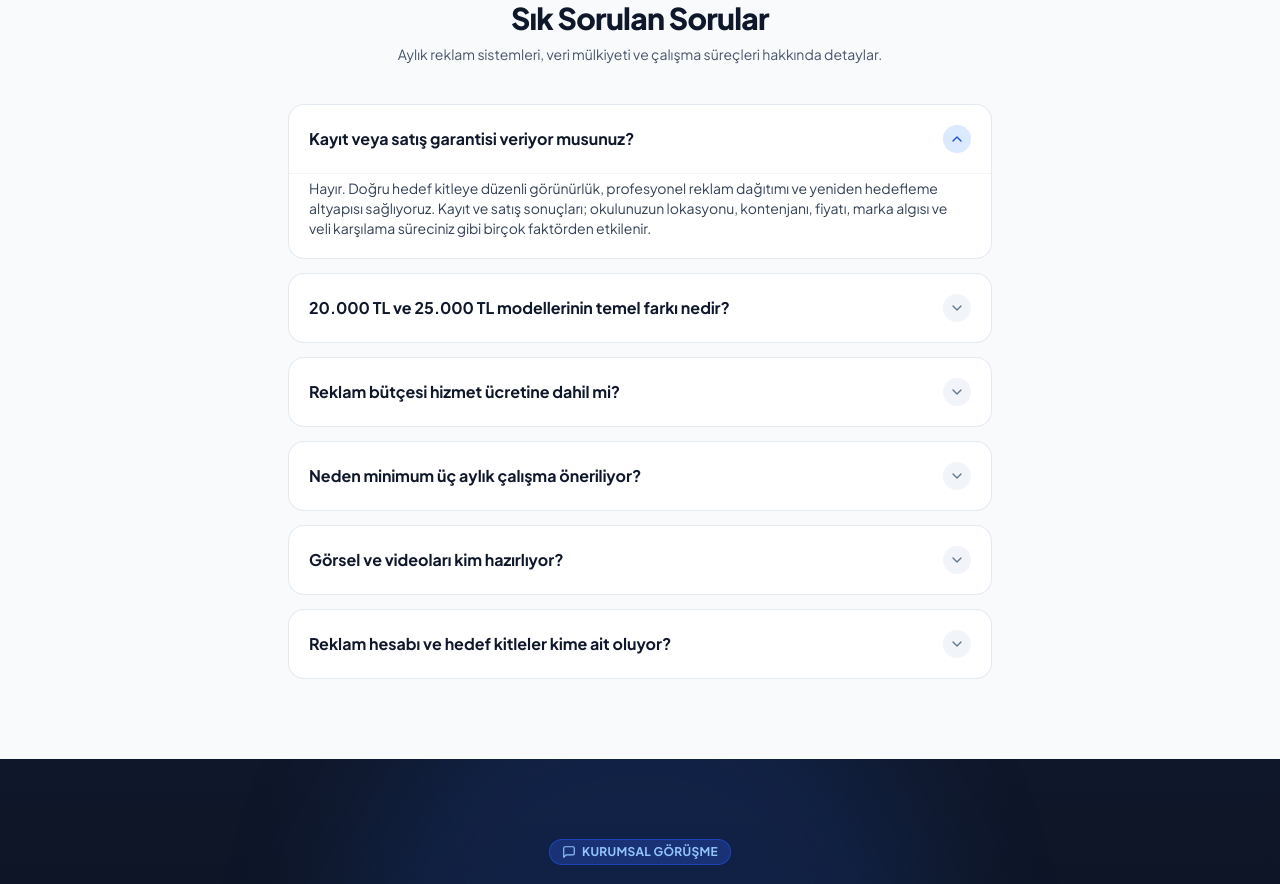
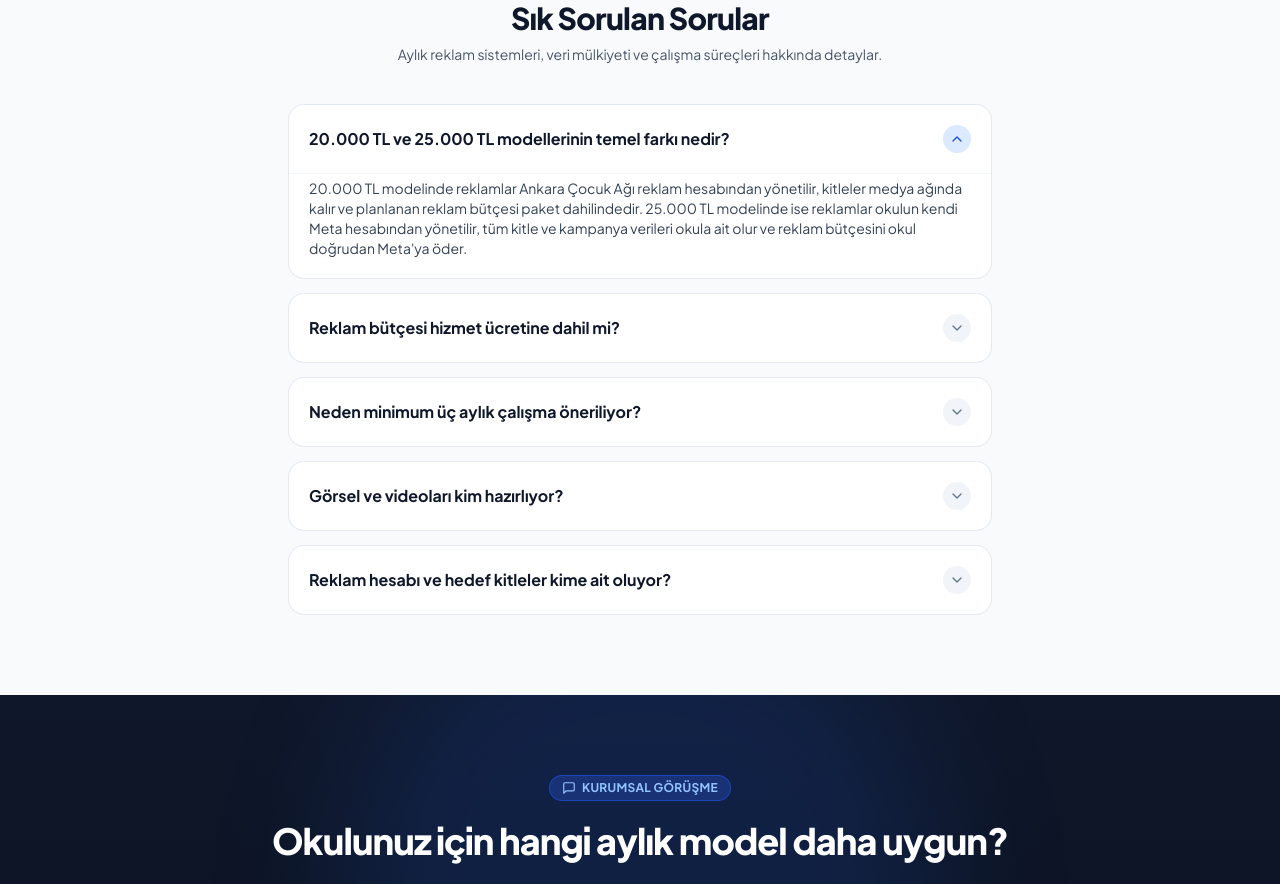
Before and after one commit to ozatabull2-cmd/ankara_cocuk_landingpage_v3, a React (Vite) app: page /aylik-calisma in a window 1280 px wide. Shown: the part 3700-4584 px from the top of the page. Built offline with nearby package versions, Linux system fonts and the light colour scheme.

Commit message:
refactor: garanti ve satis ile ilgili olumsuz ifadeler ve soru kaldirildi

```diff
--- a/src/components/monthly/MonthlyFaq.tsx
+++ b/src/components/monthly/MonthlyFaq.tsx
@@ -3,7 +3,7 @@ import { MONTHLY_FAQS, trackEvent } from '../../data/config';
 import { ChevronDown } from 'lucide-react';
 
 export const MonthlyFaq: React.FC = () => {
-  const [openId, setOpenId] = useState<string | null>(MONTHLY_FAQS[0].id);
+  const [openId, setOpenId] = useState<string | null>(MONTHLY_FAQS[0]?.id || null);
 
   const toggleFaq = (id: string) => {
     const nextState = openId === id ? null : id;
--- a/src/data/config.ts
+++ b/src/data/config.ts
@@ -269,11 +269,6 @@ export const MONTHLY_PROCESS_STEPS = [
 // Monthly FAQ Items
 export const MONTHLY_FAQS = [
   {
-    id: "m-faq-1",
-    question: "Kayıt veya satış garantisi veriyor musunuz?",
-    answer: "Hayır. Doğru hedef kitleye düzenli görünürlük, profesyonel reklam dağıtımı ve yeniden hedefleme altyapısı sağlıyoruz. Kayıt ve satış sonuçları; okulunuzun lokasyonu, kontenjanı, fiyatı, marka algısı ve veli karşılama süreciniz gibi birçok faktörden etkilenir.",
-  },
-  {
     id: "m-faq-2",
     question: "20.000 TL ve 25.000 TL modellerinin temel farkı nedir?",
     answer: "20.000 TL modelinde reklamlar Ankara Çocuk Ağı reklam hesabından yönetilir, kitleler medya ağında kalır ve planlanan reklam bütçesi paket dahilindedir. 25.000 TL modelinde ise reklamlar okulun kendi Meta hesabından yönetilir, tüm kitle ve kampanya verileri okula ait olur ve reklam bütçesini okul doğrudan Meta'ya öder.",
```
